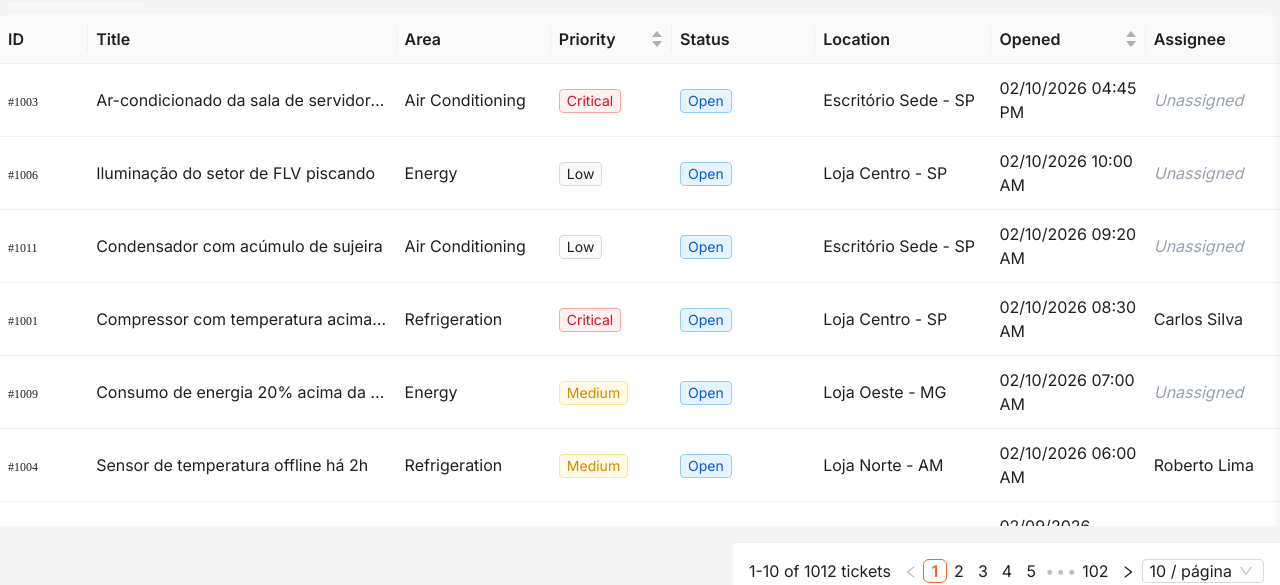
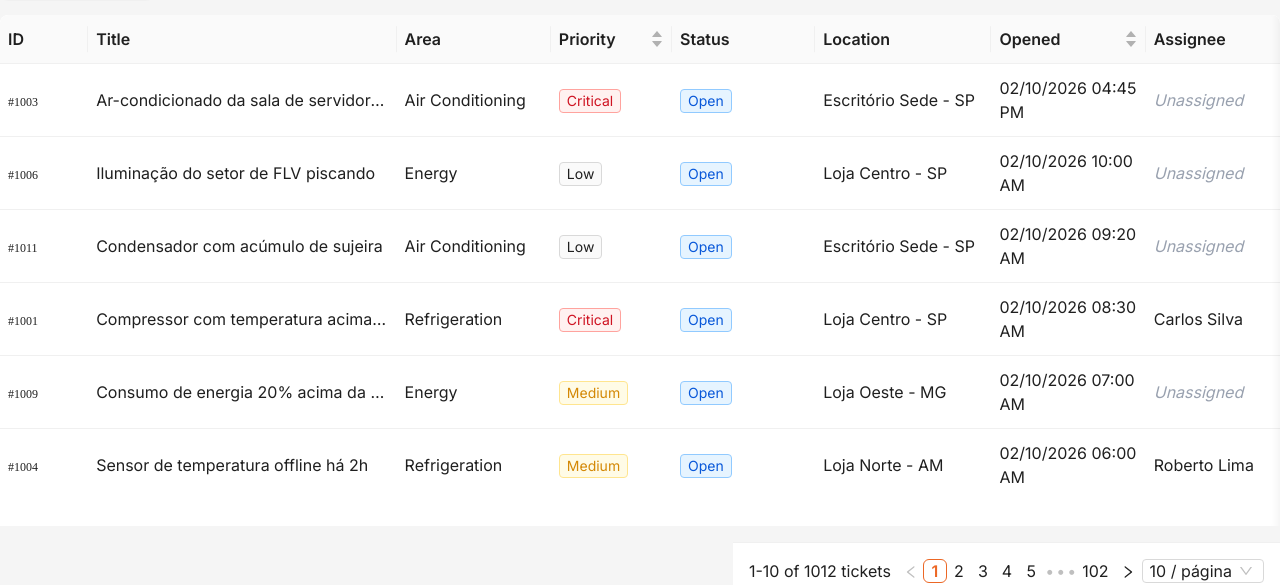
Before and after one commit to cosmo-rodrigues/neo-monitoring, a Next.js app: page / in a window 1280 px wide. Shown: the part 205-790 px from the top of the page. Built offline with nearby package versions, Linux system fonts and the light colour scheme; what @ant-design/nextjs-registry would draw is missing.

Commit message:
fix: fix table size to show last register

```diff
--- a/components/chamados-table.tsx
+++ b/components/chamados-table.tsx
@@ -151,7 +151,7 @@
       rowKey="id"
       loading={loading}
       onChange={handleTableChange}
-      scroll={{ x: 1300, y: "calc(100vh - 330px)" }}
+      scroll={{ x: 1300, y: "calc(100vh - 370px)" }}
       data-testid="chamados-table"
       locale={{
         emptyText: (
```
